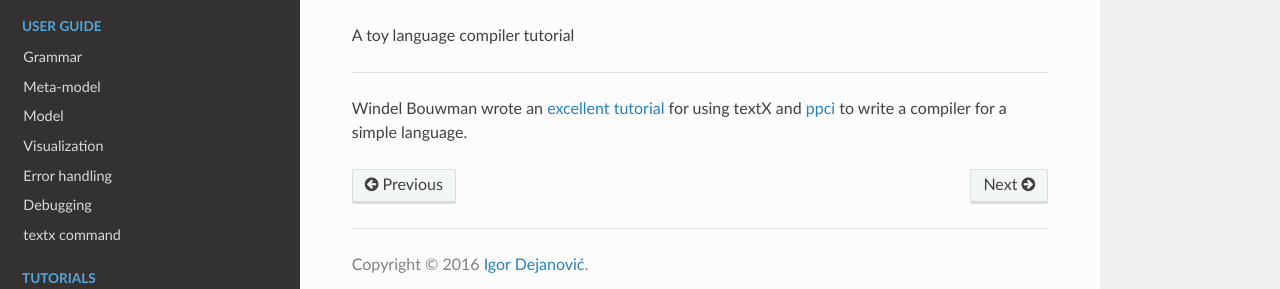
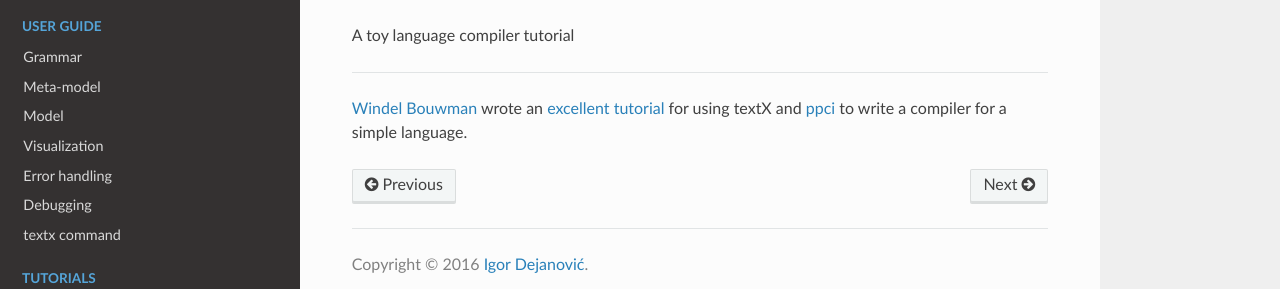
Before and after one commit to textX/textX, an MkDocs documentation site: the page built from docs/tutorials/toylanguage.md, in a window 1280 px wide. Shown: the part 136-425 px from the top of the page. Built offline with MkDocs 1.6.1, drawn with Linux system fonts in a browser that asks for light colours; nearby versions of some CDN libraries; old or Windows-style settings are respelled for this version of MkDocs; part of the change alters nothing that is shown.

```diff
--- a/docs/tutorials/toylanguage.md
+++ b/docs/tutorials/toylanguage.md
@@ -4,7 +4,7 @@ A toy language compiler tutorial
 
 ---
 
-Windel Bouwman wrote an [excellent
+[Windel Bouwman](http://www.windel.nl/) wrote an [excellent
 tutorial](https://ppci.readthedocs.io/en/latest/howto/toy.html) for using textX
 and [ppci](https://ppci.readthedocs.io/en/latest/) to write a
 compiler for a simple language.
```
